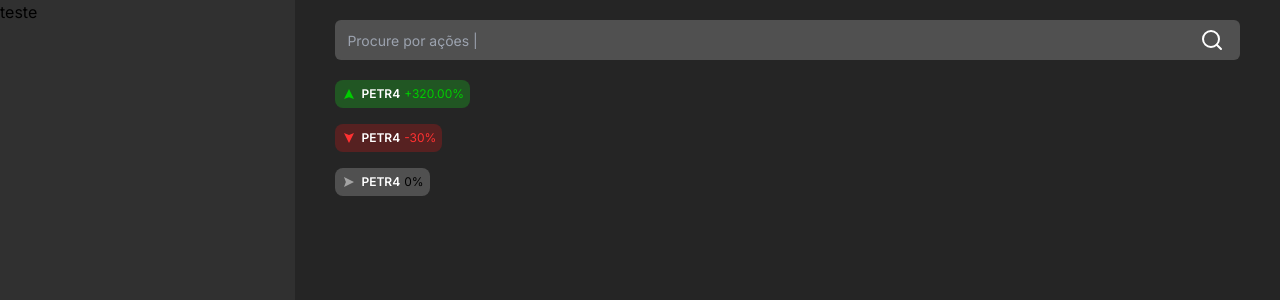
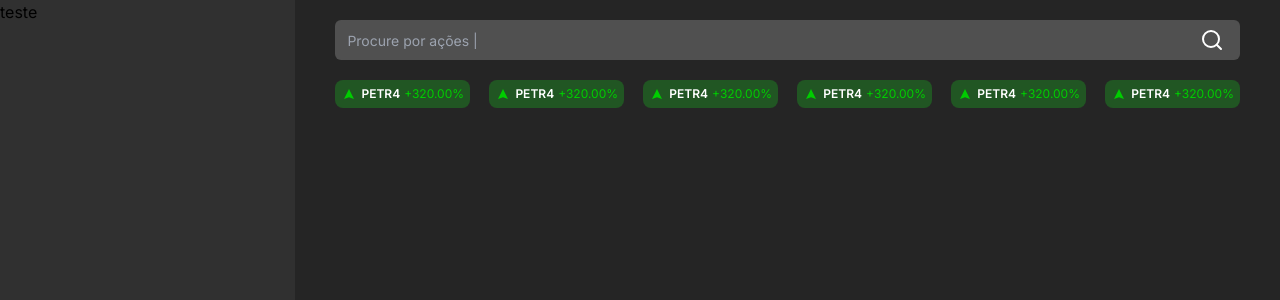
Before and after one commit to lab-invest/frontend, a Next.js app: page / in a window 1280 px wide. Shown: the top 300 px of the page. Built offline with nearby package versions, Linux system fonts and the light colour scheme.

Commit message:
feat: upgrade resposivity from variationsBar

```diff
--- a/src/app/page.js
+++ b/src/app/page.js
@@ -1,5 +1,6 @@
+"use client";
 import { searchbar } from "@/components/searchBar";
-import { variation } from "@/components/variation";
+import { VariationDiv } from "@/components/variation/variationDiv";
 
 export default function Home() {
   return (
@@ -9,9 +10,7 @@ export default function Home() {
       </div>
       <div className="bg-primary h-screen w-full">
         {searchbar()}
-        {variation("PETR4", 320)}
-        {variation("PETR4", -30)}
-        {variation("PETR4", 0)}
+        <div>{VariationDiv()}</div>
       </div>
     </div>
   );
--- a/src/components/actionBar.jsx
+++ /dev/null
@@ -1,41 +0,0 @@
-import { searchicon } from "@/icons/seachIcon";
-
-export function actionbar(nameAction) {
-  infoActions(nameAction).then((data) => {
-    console.log(data);
-  });
-
-  return (
-    <div className="bg-secondary mr-10 ml-10 mt-4 p-4 flex justify-between rounded-lg">
-      <div className="flex items-center">
-        <div className="mr-2">{searchicon()}</div>
-        <p className="text-sm text-white font-semibold">{nameAction}</p>
-      </div>
-      <div className="flex items-center text-gray">
-        <p>Open</p>
-        <div className="w-10 mr-1 ml-1 h-0.5 bg-third rounded-xl"></div>
-        <p>R$ 31,82</p>
-      </div>
-      <div className="flex items-center text-gray">
-        <p>High</p>
-        <div className="w-10 mr-1 ml-1 h-0.5 bg-third rounded-xl"></div>
-        <p>R$ 31,82</p>
-      </div>
-      <div className="flex items-center text-gray">
-        <p>Close</p>
-        <div className="w-10 mr-1 ml-1 h-0.5 bg-third rounded-xl"></div>
-        <p>R$ 31,82</p>
-      </div>
-      <div className="flex items-center text-gray">
-        <p>Low</p>
-        <div className="w-10 mr-1 ml-1 h-0.5 bg-third rounded-xl"></div>
-        <p>R$ 31,82</p>
-      </div>
-      <div className="flex items-center text-gray">
-        <p>Volume</p>
-        <div className="w-10 mr-1 ml-1 h-0.5 bg-third rounded-xl"></div>
-        <p>R$ 3423423</p>
-      </div>
-    </div>
-  );
-}
--- a/src/components/variation.jsx
+++ b/src/components/variation/variation.jsx
@@ -23,7 +23,7 @@ export function variation(nameAction, valueAction) {
   return (
     <div
       className={[
-        "w-fit flex items-center justify-center p-1.5 mt-4 ml-10 rounded-lg",
+        "w-fit flex items-center justify-center p-1.5 rounded-lg",
         bgColor,
       ].join(" ")}
     >
--- /dev/null
+++ b/src/components/variation/variationDiv.jsx
@@ -0,0 +1,38 @@
+import { useEffect, useState } from "react";
+import { variation } from "./variation";
+
+function addVariations() {
+  var width = window.innerWidth;
+  const variations = [];
+  if (width > 1400) {
+    for (let i = 0; i < 8; i++) {
+      variations.push(variation("PETR4", 320));
+    }
+  } else {
+    for (let i = 0; i < 6; i++) {
+      variations.push(variation("PETR4", 320));
+    }
+  }
+  return variations;
+}
+
+export function VariationDiv() {
+  const [windowWidth, setWindowWidth] = useState(window.innerWidth);
+
+  const handleResize = () => {
+    setWindowWidth(window.innerWidth);
+  };
+
+  useEffect(() => {
+    window.addEventListener("resize", handleResize);
+    return () => {
+      window.removeEventListener("resize", handleResize);
+    };
+  }, []);
+
+  return (
+    <div className="flex ml-10 mt-4 mr-10 justify-between">
+      {addVariations(windowWidth)}
+    </div>
+  );
+}
```
